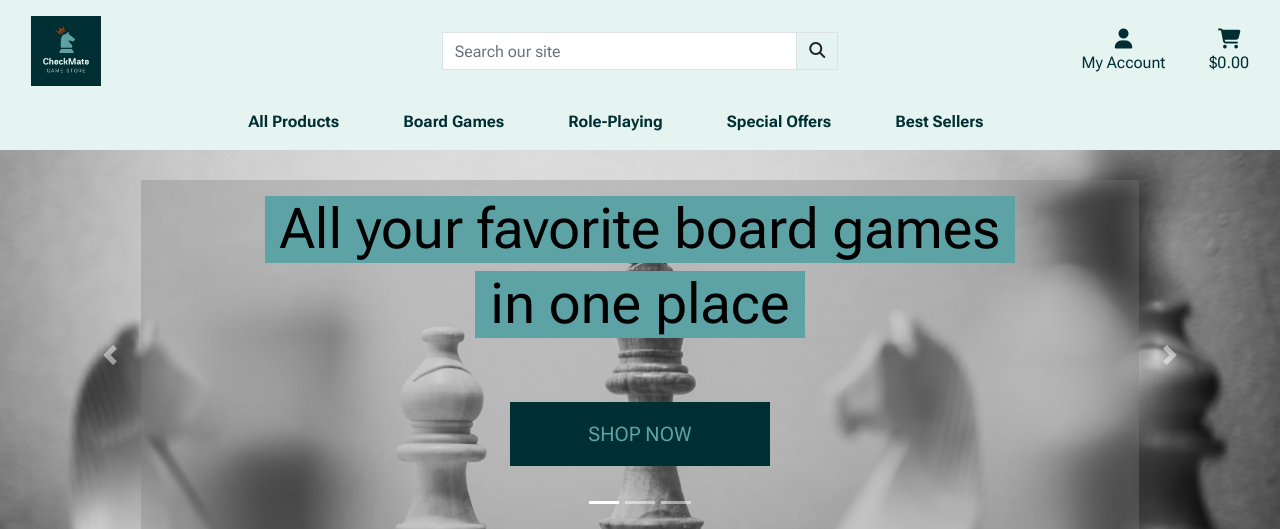
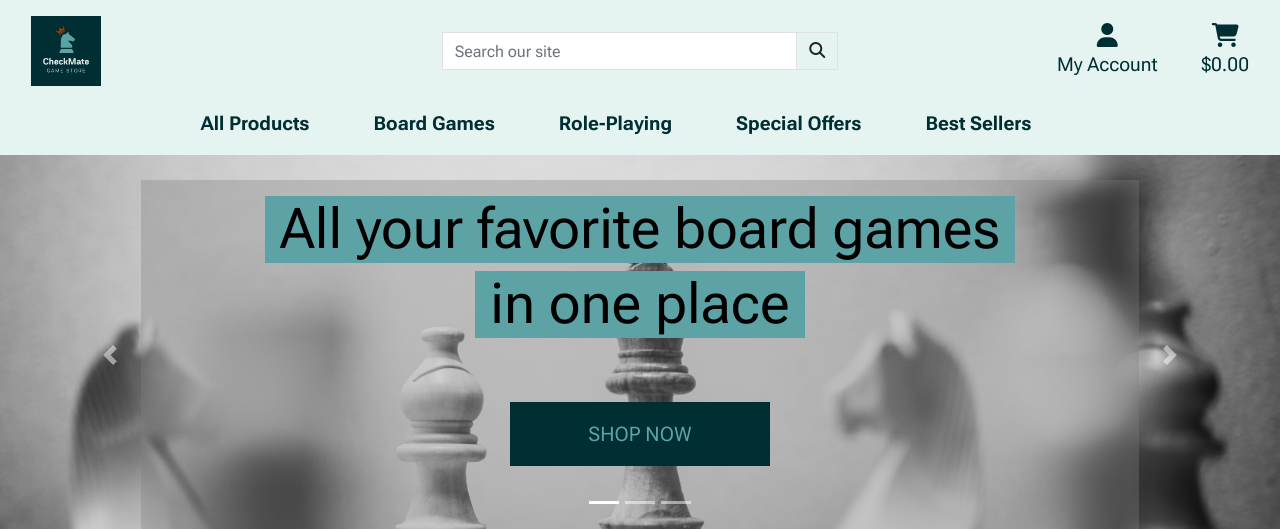
Before and after one commit to vit718/CheckMate-GameStore_Django, a Django app: page / in a window 1280 px wide. Shown: the top 529 px of the page. Run offline with Django 3.2, Linux system fonts and the light colour scheme; some libraries are stand-ins or nearby versions.

Commit message:
Increase font size of a tags

```diff
--- a/static/css/base.css
+++ b/static/css/base.css
@@ -12,12 +12,21 @@ body {
     font-family: 'Roboto Flex', sans-serif;
 }
 
+a:hover {
+    text-decoration: none;
+}
+
 .text-black {
     color: black;
 }
 
 .text-dark {
     color: #002F33 !important;
+}
+
+.bigger-font-size {
+    font-size: 1.2rem;
+    margin-bottom: 0;
 }
 
 /* Navbar */
@@ -70,11 +79,6 @@ body {
 }
 
 /* Footer */
-
-.footer-font-size {
-    font-size: 1.2rem;
-    margin-bottom: 0;
-}
 
 #footer {
     background-color: #E6F4F1;
--- a/templates/base.html
+++ b/templates/base.html
@@ -39,7 +39,7 @@
     <header class="container-fluid fixed-top">
         <div id="topnav" class="row backg-light pt-lg-2 d-none d-lg-flex">
             <div class="col-12 col-lg-4 my-auto py-1 py-lg-0 text-center text-lg-left">
-                <a href="{% url 'home' %}" class="nav-link">
+                <a href="{% url 'home' %}" class="nav-link ">
                     <img id="logo-img" src="/media/logo.png" alt="Store Logo">
                 </a>
             </div>
@@ -61,7 +61,7 @@
                 <ul class="list-inline list-unstyled text-center text-lg-right my-0">
                     <li class="list-inline-item dropdown">
                         <a class="nav-link text-dark" href="#" id="user-options" data-toggle="dropdown" aria-haspopup="true" aria-expanded="false">
-                            <div class="text-center">
+                            <div class="text-center bigger-font-size">
                                 <div><i class="fa-solid fa-user fa-lg"></i></div>
                                 <p class="my-0">My Account</p>
                             </div>
@@ -81,7 +81,7 @@
                     </li>
                     <li class="list-inline-item">
                         <a class="{% if grand_total %}text-info font-weight-bold{% else %}text-dark{% endif %} nav-link" href="">
-                            <div class="text-center">
+                            <div class="text-center bigger-font-size">
                                 <div><i class="fa-solid fa-cart-shopping fa-lg"></i></div>
                                 <p class="my-0">
                                     {% if grand_total %}
@@ -125,15 +125,15 @@
         <div class="container d-none d-lg-block">
             <div id="footer-links" class="text-center float-container">
                 <div>
-                    <a class="text-dark footer-font-size" href="">Privacy Policy</a>
+                    <a class="text-dark bigger-font-size" href="">Privacy Policy</a>
                 </div>
                 <div>
-                    <a class="text-dark footer-font-size" href="">Contact Us</a>
+                    <a class="text-dark bigger-font-size" href="">Contact Us</a>
                 </div>
             </div>
             <div class="text-center float-container">
                 <div>
-                    <p class="footer-font-size">Follow Us:</p>
+                    <p class="bigger-font-size">Follow Us:</p>
                 </div>
                 <div>
                     <a class="text-dark" href="https://www.facebook.com/" target="_blank" rel="noopener"
--- a/templates/includes/main-nav.html
+++ b/templates/includes/main-nav.html
@@ -1,7 +1,7 @@
 <div class="collapse navbar-collapse" id="main-nav">
     <ul class="navbar-nav w-auto mx-auto">
         <li class="nav-item dropdown">
-            <a class="font-weight-bold text-dark nav-link mr-5" href="#" id="all-products-link" data-toggle="dropdown" aria-haspopup="true" aria-expanded="false">
+            <a class="font-weight-bold text-dark nav-link bigger-font-size mr-5" href="#" id="all-products-link" data-toggle="dropdown" aria-haspopup="true" aria-expanded="false">
                 All Products
             </a>
             <div class="dropdown-menu border-0" aria-labelledby="all-products-link">
@@ -13,7 +13,7 @@
         </li>
 
         <li class="nav-item dropdown">
-            <a class="font-weight-bold nav-link text-dark mr-5" href="#" id="board-games-link" data-toggle="dropdown" aria-haspopup="true" aria-expanded="false">
+            <a class="font-weight-bold nav-link bigger-font-size text-dark mr-5" href="#" id="board-games-link" data-toggle="dropdown" aria-haspopup="true" aria-expanded="false">
                 Board Games
             </a>
             <div class="dropdown-menu border-0" aria-labelledby="board-games-link">
@@ -26,7 +26,7 @@
         </li>
 
         <li class="nav-item dropdown">
-            <a class="font-weight-bold nav-link text-dark mr-5" href="#" id="role-playing-link" data-toggle="dropdown" aria-haspopup="true" aria-expanded="false">
+            <a class="font-weight-bold nav-link bigger-font-size text-dark mr-5" href="#" id="role-playing-link" data-toggle="dropdown" aria-haspopup="true" aria-expanded="false">
                 Role-Playing
             </a>
             <div class="dropdown-menu border-0" aria-labelledby="role-playing-link">
@@ -37,7 +37,7 @@
         </li>
 
         <li class="nav-item dropdown">
-            <a class="font-weight-bold nav-link text-dark mr-5" href="#" id="specials-link" data-toggle="dropdown" aria-haspopup="true" aria-expanded="false">
+            <a class="font-weight-bold nav-link bigger-font-size text-dark mr-5" href="#" id="specials-link" data-toggle="dropdown" aria-haspopup="true" aria-expanded="false">
                 Special Offers
             </a>
             <div class="dropdown-menu border-0" aria-labelledby="specials-link">
@@ -48,7 +48,7 @@
         </li>
 
         <li class="nav-item">
-            <a class="font-weight-bold nav-link text-dark mr-5" href="#">
+            <a class="font-weight-bold nav-link bigger-font-size text-dark mr-5" href="#">
                 Best Sellers
             </a>
         </li>
--- a/templates/includes/mobile-footer.html
+++ b/templates/includes/mobile-footer.html
@@ -1,16 +1,16 @@
 <div class="d-lg-none container">
     <div id="footer-links" class="text-center float-container">
         <div>
-            <a class="text-dark footer-font-size" href="">Privacy Policy</a>
+            <a class="text-dark bigger-font-size" href="">Privacy Policy</a>
         </div>
         <div>
-            <a class="text-dark footer-font-size" href="">Contact Us</a>
+            <a class="text-dark bigger-font-size" href="">Contact Us</a>
         </div>
     </div>
     <div class="float-container">
         <div class="text-center">
             <div>
-                <p class="footer-font-size">Follow Us:</p>
+                <p class="bigger-font-size">Follow Us:</p>
             </div>
             <div>
                 <a class="text-dark" href="https://www.facebook.com/" target="_blank" rel="noopener"
```
